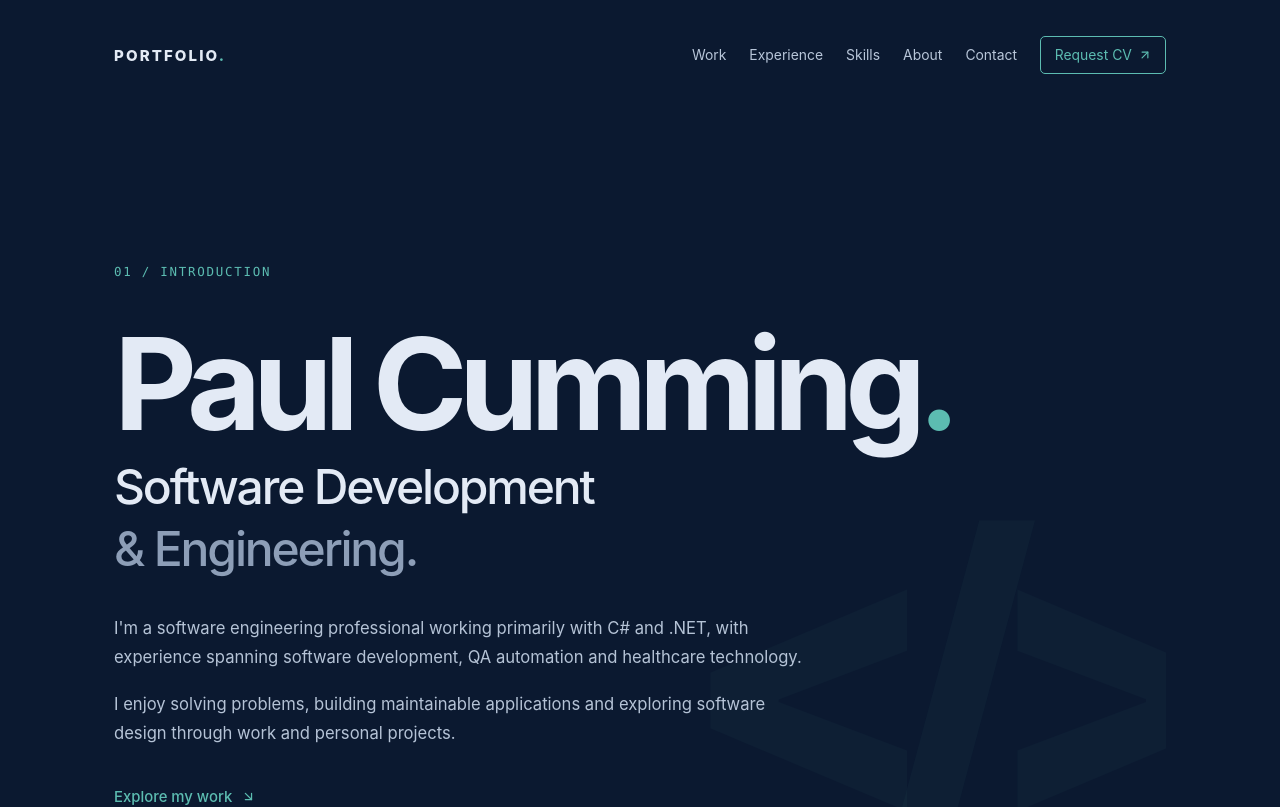
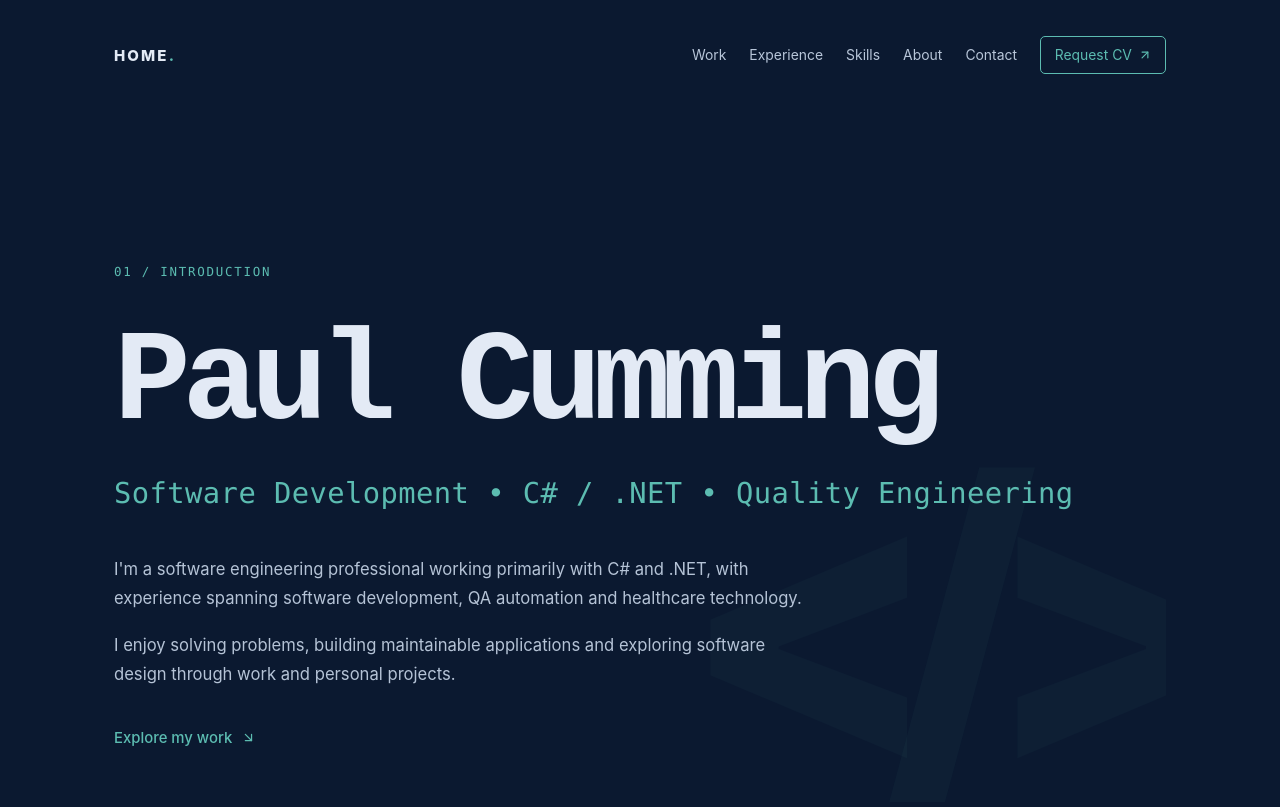
Before and after one commit to WaxenOsprey/WaxenOsprey.github.io, a React (Vite) app in the folder rebuild/: page / in a window 1280 px wide. Shown: the top 807 px of the page. Built offline with nearby package versions, Linux system fonts and the light colour scheme.

Commit message:
updated subheader wording and style

```diff
--- a/rebuild/package.json
+++ b/rebuild/package.json
@@ -10,10 +10,11 @@
     "typecheck": "tsc -b"
   },
   "dependencies": {
+    "@fontsource/inconsolata": "^5.3.0",
     "react": "^19.0.0",
     "react-dom": "^19.0.0",
-    "react-router-dom": "^7.0.0",
-    "react-icons": "^5.5.0"
+    "react-icons": "^5.5.0",
+    "react-router-dom": "^7.0.0"
   },
   "devDependencies": {
     "@types/node": "^22.0.0",
--- a/rebuild/src/components/Layout.tsx
+++ b/rebuild/src/components/Layout.tsx
@@ -30,7 +30,7 @@ export function Layout({ children }: { children: React.ReactNode }) {
     <>
       <a className="skip-link" href="#main">Skip to content</a>
       <header className="site-header page-container">
-        <Link to="/" className="brand" aria-label="Portfolio home">PORTFOLIO<span>.</span></Link>
+        <Link to="/" className="brand" aria-label="Portfolio home">HOME<span>.</span></Link>
         <button className="mobile-menu-toggle icon-button" type="button" aria-label={menuOpen ? 'Close navigation' : 'Open navigation'} aria-expanded={menuOpen} aria-controls="primary-navigation" onClick={() => setMenuOpen(open => !open)}>
           {menuOpen ? <FiX /> : <FiMenu />}
         </button>
--- a/rebuild/src/data/portfolio.ts
+++ b/rebuild/src/data/portfolio.ts
@@ -133,7 +133,7 @@ export const projects: readonly Project[] = [
   },
   {
     slug: 'solar-system-db', name: 'SolarSystem.DB', category: 'Full-stack application',
-    status: 'CodeClan project', visual: 'solar', featured: false,
+    status: 'CodeClan project', visual: 'solar', featured: true,
     summary: 'A Flask and PostgreSQL application for exploring and managing solar system entities.',
     overview: 'A solo project from CodeClan exploring relational data, backend routes, CRUD functionality and the construction of a full-stack web application.',
     technologies: ['python', 'postgresql'],
@@ -142,7 +142,7 @@ export const projects: readonly Project[] = [
   },
   {
     slug: 'phoenix-trader', name: 'PhoenixTrader', category: 'Group application',
-    status: 'CodeClan project', visual: 'phoenix', featured: false,
+    status: 'CodeClan project', visual: 'phoenix', featured: true,
     summary: 'A group-built portfolio and watchlist application for tracking investments.',
     overview: 'A collaborative CodeClan project bringing together a React client, Node/Express API and MongoDB data store, with stock information sourced from the Finnhub API.',
     technologies: ['react', 'javascript', 'node', 'mongodb'],
@@ -151,7 +151,7 @@ export const projects: readonly Project[] = [
   },
   {
     slug: 'gwentish', name: 'Gwentish!', category: 'Group capstone',
-    status: 'CodeClan project', visual: 'gwentish', featured: false,
+    status: 'CodeClan project', visual: 'gwentish', featured: true,
     summary: 'A multiplayer-inspired digital card game built with a Spring Boot backend and React.',
     overview: 'A CodeClan capstone project recreating the mechanics of a strategic card game, with player accounts, deck selection and scoring.',
     technologies: ['java', 'spring', 'react', 'javascript'],
--- a/rebuild/src/pages/HomePage.tsx
+++ b/rebuild/src/pages/HomePage.tsx
@@ -10,9 +10,9 @@ export function HomePage() {
     <>
       <section id="top" className="hero" aria-labelledby="home-title">
         <div className="eyebrow">01 / INTRODUCTION</div>
-        <h1 id="home-title">Paul Cumming<span className="accent">.</span></h1>
-        <p className="hero__tagline">Software Development<br /><span>&amp; Engineering.</span></p>
-        <div className="hero__copy"><p>I'm a software engineering professional working primarily with C# and .NET, with experience spanning software development, QA automation and healthcare technology.</p><p>I enjoy solving problems, building maintainable applications and exploring software design through work and personal projects.</p></div>
+        <h1 id="home-title">Paul Cumming<span className="accent"> </span></h1>
+            <p className="hero__tagline">Software Development • C# / .NET • Quality Engineering</p>
+            <div className="hero__copy"><p>I'm a software engineering professional working primarily with C# and .NET, with experience spanning software development, QA automation and healthcare technology.</p><p>I enjoy solving problems, building maintainable applications and exploring software design through work and personal projects.</p></div>
         <Link className="hero__explore text-link" to="/#work">Explore my work <FiArrowDownRight aria-hidden="true" /></Link>
         <span className="hero__decoration" aria-hidden="true">&lt;/&gt;</span>
       </section>
--- a/rebuild/src/styles.css
+++ b/rebuild/src/styles.css
@@ -52,9 +52,18 @@ p { line-height: 1.76; }
 /* Homepage: generous typography, one flowing page */
 .hero { position: relative; display: flex; flex-direction: column; align-items: flex-start; justify-content: center; padding-block: clamp(6rem, 12vw, 10rem) clamp(7rem, 12vw, 11rem); min-height: min(790px, 88svh); border-bottom: 1px solid var(--line); overflow: hidden; }
 .hero .eyebrow { margin: 0 0 2.5rem; }
-.hero h1 { color: var(--text); font-size: clamp(4rem, 10vw, 8rem); line-height: 1.02; margin: 0 0 .4rem; position: relative; z-index: 1; }
-.hero__tagline { color: var(--text); font-size: clamp(1.65rem, 4vw, 3rem); font-weight: 520; line-height: 1.3; letter-spacing: -.045em; margin-bottom: 2.1rem; position: relative; z-index: 1; }
-.hero__tagline span { color: #8d9eb7; }
+.hero h1 { color: var(--text); font-family: 'Inconsolata', monospace;font-size: clamp(4rem, 10vw, 8rem); line-height: 1.02; margin: 0 0 .4rem; position: relative; z-index: 1; }
+.hero__tagline {
+  font-family: 'SFMono-Regular', Consolas, 'Liberation Mono', monospace;
+  font-size: clamp(1.1rem, 2.3vw, 1.8rem);
+  font-weight: 400;
+  line-height: 1.5;
+  letter-spacing: 0.015em;
+  color: var(--accent);
+  margin: 1rem 0 2.5rem;
+  position: relative;
+  z-index: 1;
+}.hero__tagline span { color: #8d9eb7; }
 .hero__copy { color: #b5c3d6; max-width: 690px; font-size: clamp(1rem, 1.3vw, 1.08rem); position: relative; z-index: 1; }
 .hero__copy p { margin-bottom: 1.1rem; }
 .hero__explore { margin-top: 1.35rem; position: relative; z-index: 1; }
```
Also changed, not shown: 1 other file (tests, documents, lock files or other folders).
